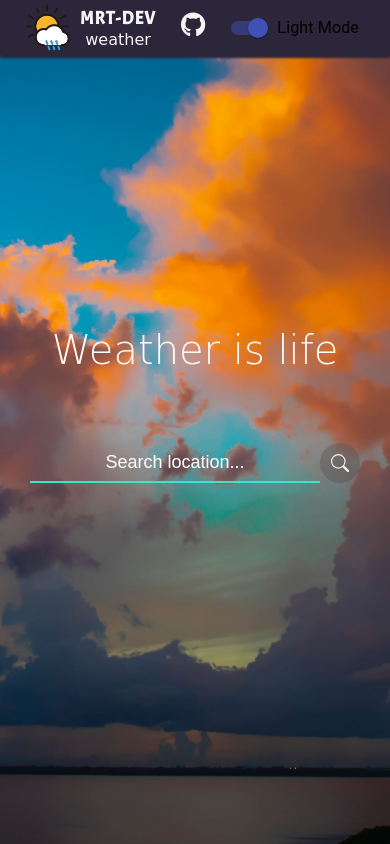
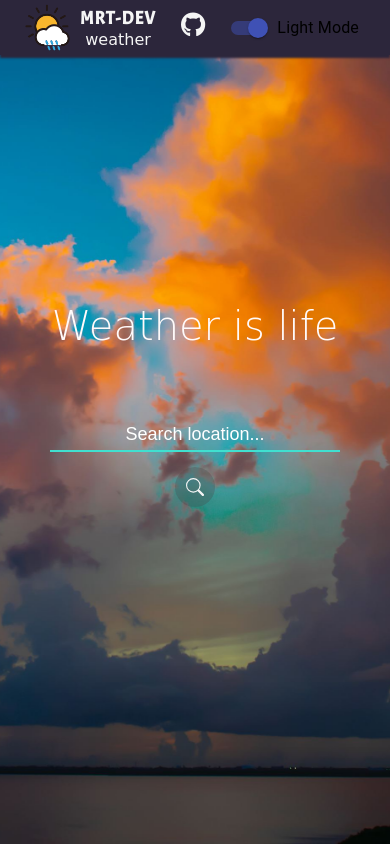
Before and after one commit to muratartan/react-weather, a React (Create React App) app: page / in a window 390 px wide. Built offline with nearby package versions, Linux system fonts and the light colour scheme; no server answers; a web font is replaced by a local one.

Commit message:
make Home container resonsive

```diff
--- a/src/containers/Home/Home.css
+++ b/src/containers/Home/Home.css
@@ -19,3 +19,14 @@
     margin-bottom: 70px;
     font-size: 40px;
 }
+
+@media (max-width: 500px) {
+    .SearchInput {
+        flex-direction: column;
+        align-items: center;
+    }
+
+    .SearchInput button {
+        margin-top: 15px;
+    }
+}
```
